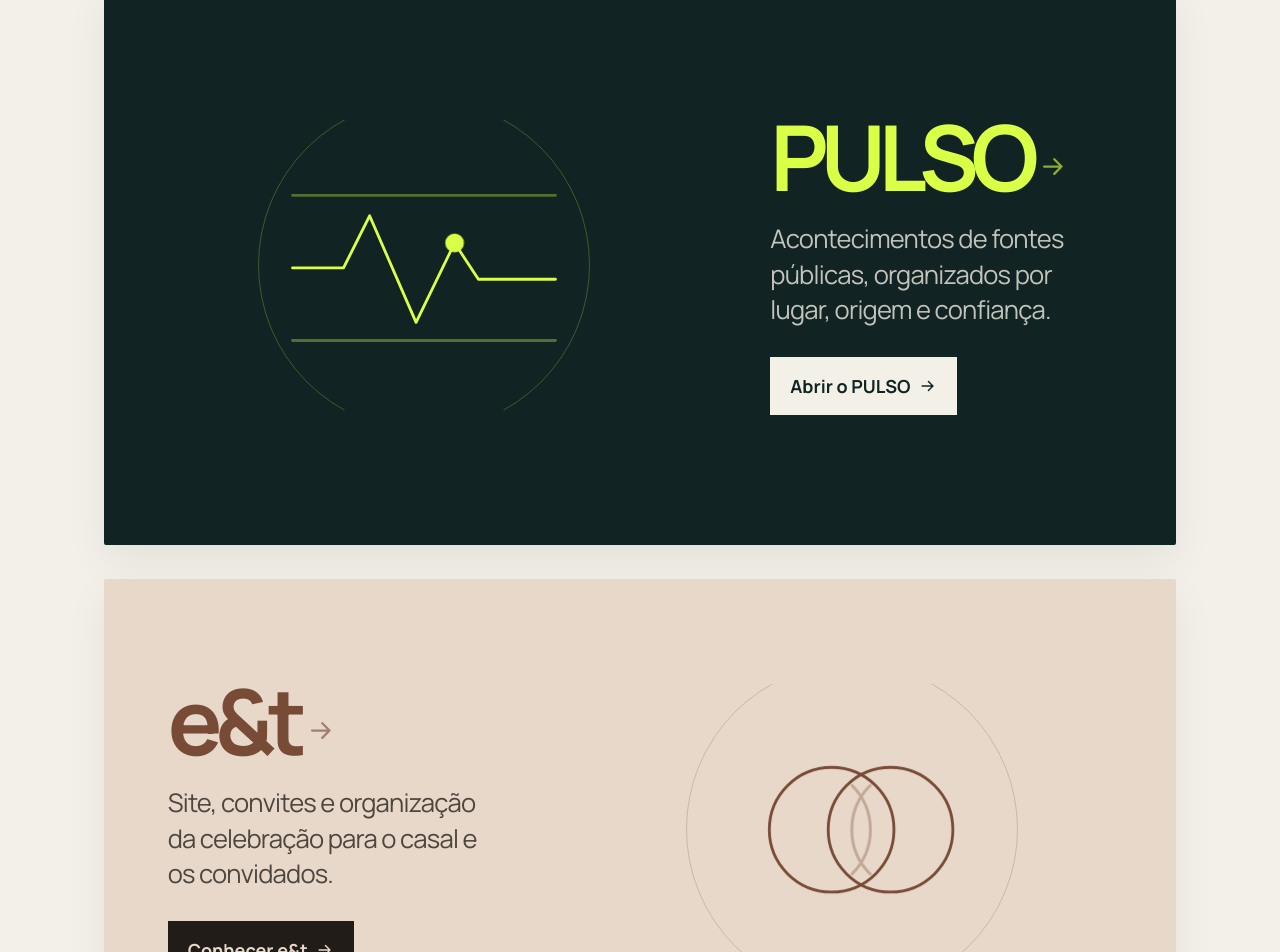
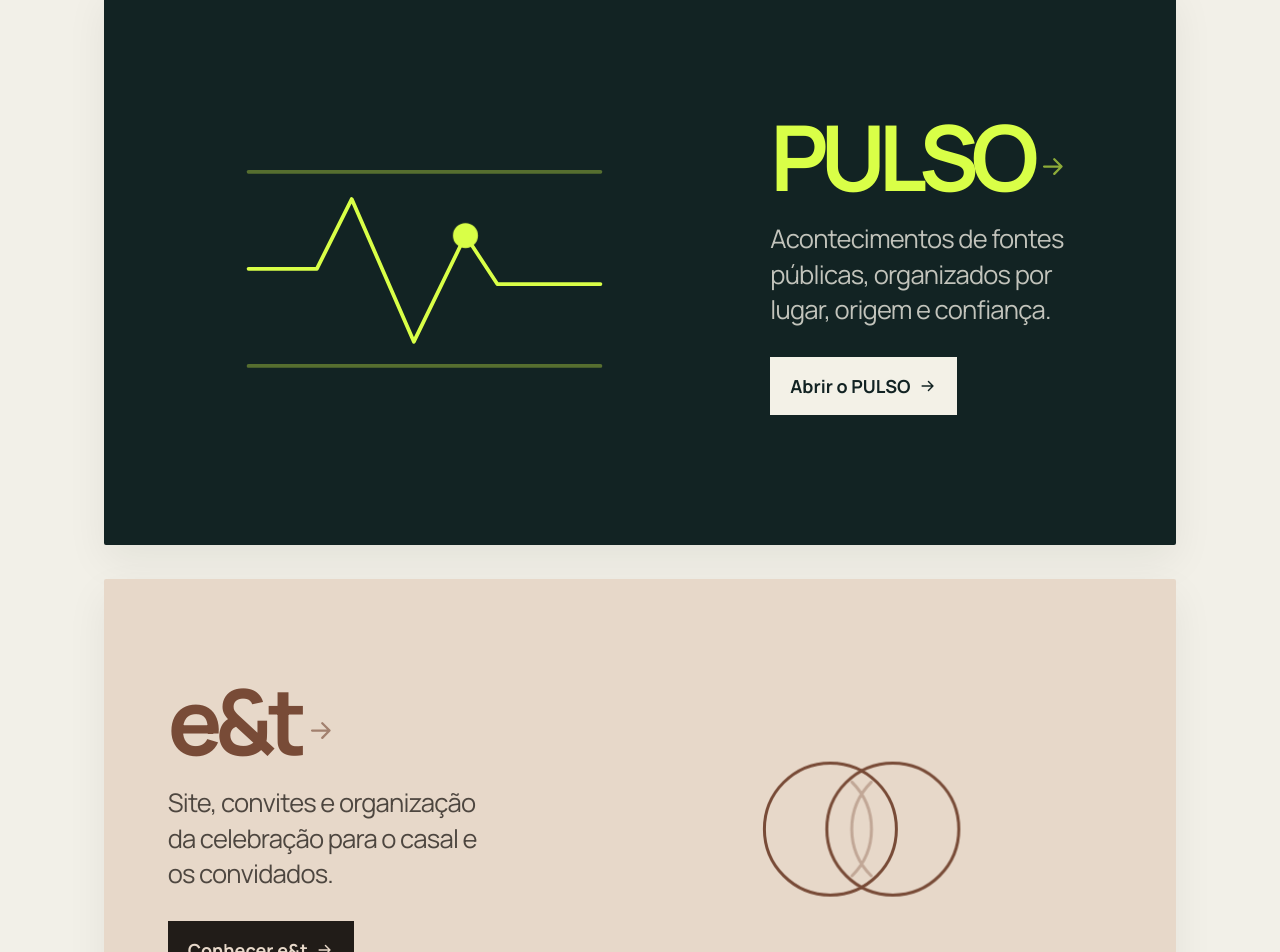
Before and after one commit to henriquesouza1832001-eng/henriquesouza1832001-eng, a React (Vite) app: page / in a window 1280 px wide. Shown: the part 1860-2812 px from the top of the page. Built offline with nearby package versions, Linux system fonts and the light colour scheme.

Commit message:
Give project marks individual frames

```diff
--- a/src/main.jsx
+++ b/src/main.jsx
@@ -641,16 +641,16 @@ function PortfolioHome() {
         <section className="folio-about" id="sobre">
           <div className="folio-about-heading">
             <h2>
-              O problema
+              Um olhar
               <br />
-              não termina <em>na tela.</em>
+              de <em>engenharia.</em>
             </h2>
           </div>
           <div className="folio-about-copy">
             <p>
               Sou Henrique, de Belo Horizonte. Minha experiência com engenharia
-              e construção civil me ensinou a olhar além da tela: para regras,
-              exceções e pessoas.
+              e construção civil me ensinou a ligar as regras de negócio à
+              estrutura e à operação de um sistema.
             </p>
             <div className="folio-about-links">
               <a href={GH} target="_blank" rel="noreferrer">
--- a/src/style.css
+++ b/src/style.css
@@ -2085,18 +2085,9 @@ a:hover .arrow.diagonal {
   overflow: hidden;
   color: var(--project-accent);
 }
-.folio-project-art::before {
-  position: absolute;
-  width: min(68%, 330px);
-  aspect-ratio: 1;
-  border: 1px solid color-mix(in srgb, var(--project-accent) 34%, transparent);
-  border-radius: 50%;
-  content: "";
-  opacity: 0.7;
-}
 .folio-project-art svg {
   position: relative;
-  width: min(80%, 340px);
+  width: min(94%, 430px);
   height: auto;
   overflow: visible;
   stroke: currentColor;
@@ -2104,6 +2095,11 @@ a:hover .arrow.diagonal {
   stroke-linecap: round;
   stroke-linejoin: round;
 }
+.art-quarta svg { width: min(96%, 455px); }
+.art-pulso svg { width: min(96%, 455px); }
+.art-sim svg { width: min(78%, 360px); }
+.art-trilha svg { width: min(94%, 430px); }
+.art-rota svg { width: min(90%, 410px); }
 .folio-project-art .art-fill { fill: currentColor; }
 .folio-project-art .art-faint { opacity: 0.34; }
 .folio-project:nth-child(5) .folio-project-art {
```
